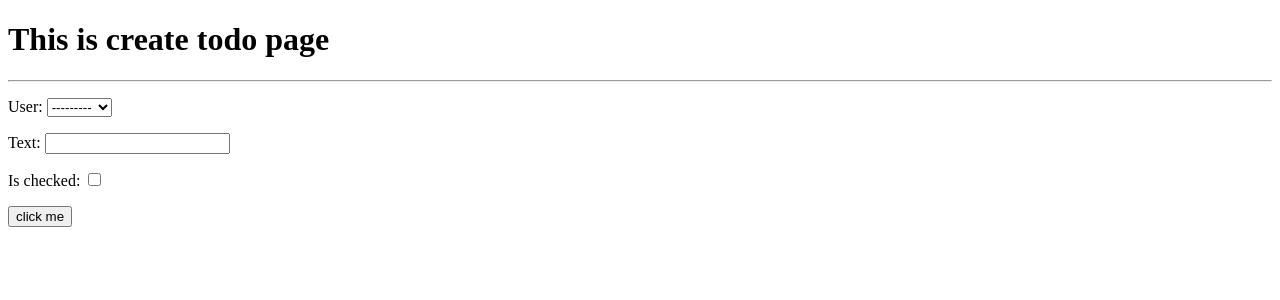
After one commit to KianMehrabi/PersonalTodo, a Django app: page /create_todo/ in a window 1280 px wide. The commit adds this page. Shown: the top 300 px of the page. Run offline with Django 5.2, Linux system fonts and the light colour scheme; the visitor is signed in with stand-in values (Sample User, id 1); data comes from the database, SQL or seed files in the repository.

Commit message:
adding all the nessasary thing to views

```diff
--- a/website/todo/forms.py
+++ b/website/todo/forms.py
@@ -3,6 +3,9 @@ from django.contrib.auth.models import User
 
 from django import forms
 from django.forms.widgets import PasswordInput , TextInput
+
+# importing all the models
+from .models import TodoObject
 
 class CreateUserForm(UserCreationForm):
 
@@ -13,3 +16,8 @@ class CreateUserForm(UserCreationForm):
 class LoginForm(AuthenticationForm):
     username = forms.CharField(widget=TextInput())
     password = forms.CharField(widget=PasswordInput())
+
+class TodoObjectForm(forms.ModelForm):
+    class Meta:
+        model = TodoObject
+        fields = ["user" , "text" , "is_checked"]
--- /dev/null
+++ b/website/todo/templates/create_todo.html
@@ -0,0 +1,22 @@
+<!DOCTYPE html>
+<html lang="en">
+<head>
+    <meta charset="UTF-8">
+    <meta name="viewport" content="width=device-width, initial-scale=1.0">
+    <title> Todo Page </title>
+</head>
+<body>
+    <h1>
+        This is create todo page
+    </h1>
+    <hr>
+
+
+    <form method="post">
+        {% csrf_token %}
+        {{ create_todo.as_p }}
+        <button type="submit">
+            click me
+        </button>
+    </form>
+</html>
--- a/website/todo/templates/todo.html
+++ b/website/todo/templates/todo.html
@@ -19,4 +19,7 @@
     {% else %}
         <p>please create a todo!!</p>
     {% endif %}
+    <a href="{%url 'create_todo'%}">
+        Click to create
+    </a>
 </html>
--- a/website/todo/views.py
+++ b/website/todo/views.py
@@ -48,5 +48,17 @@ def login(request):
 @login_required(login_url="login")
 def todo(request):
     todo_item = TodoObject.objects.filter(user = request.user)
-    print(request.user)
     return render(request , "todo.html" , context={'todos': todo_item})
+
+@login_required(login_url="login")
+def create_todo(request):
+    if request.method == "POST":
+        form = TodoObjectForm(request.POST)
+
+        if form.is_valid:
+            form.save()
+            return redirect("todo")
+    else:
+        form = TodoObjectForm()
+
+    return render(request , "create_todo.html" , context = {'create_todo': form})
--- a/website/website/urls.py
+++ b/website/website/urls.py
@@ -9,4 +9,5 @@ urlpatterns = [
     path('signup/' , sign_up , name = "sign_up"),
     path('login/' , login , name = "login" ),
     path('todo/' , todo , name = "todo" ),
+    path('create_todo/' , create_todo , name = "create_todo" ),
 ]
```
